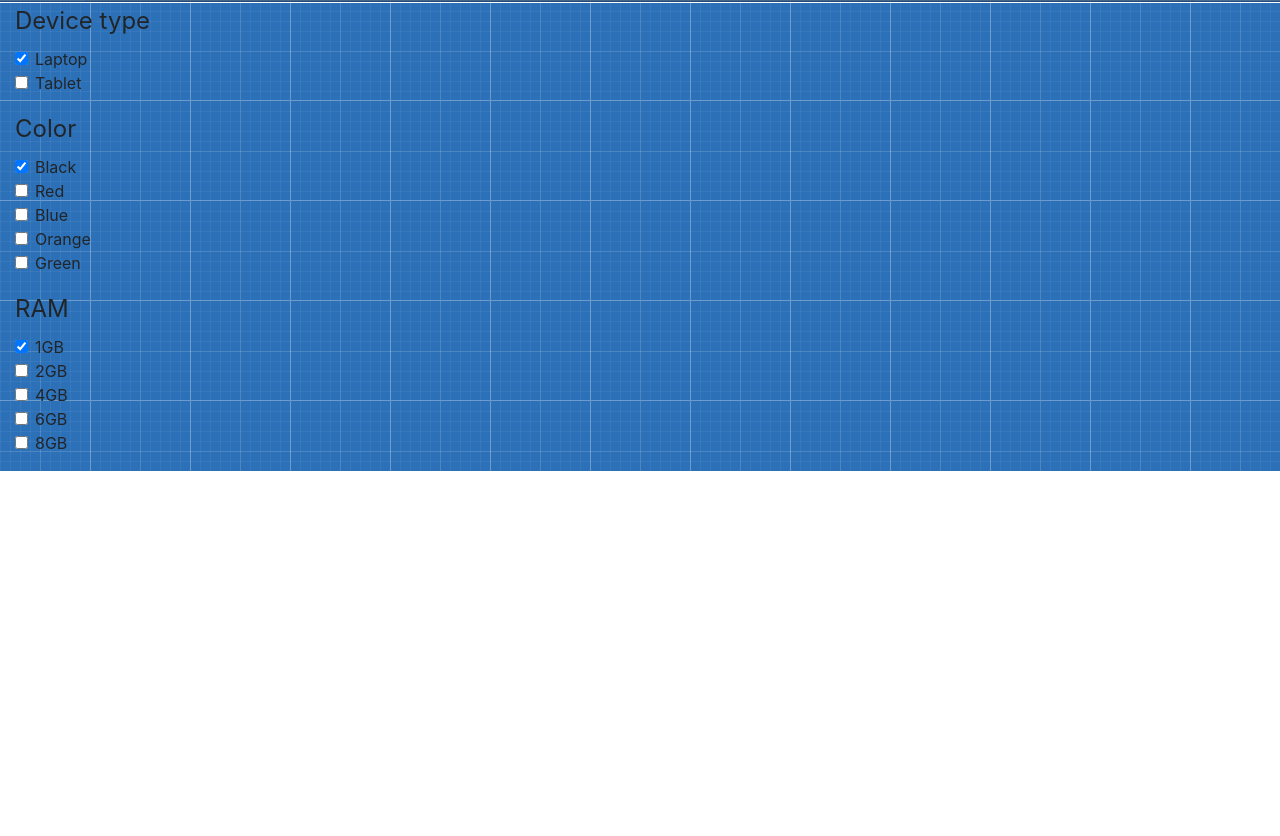
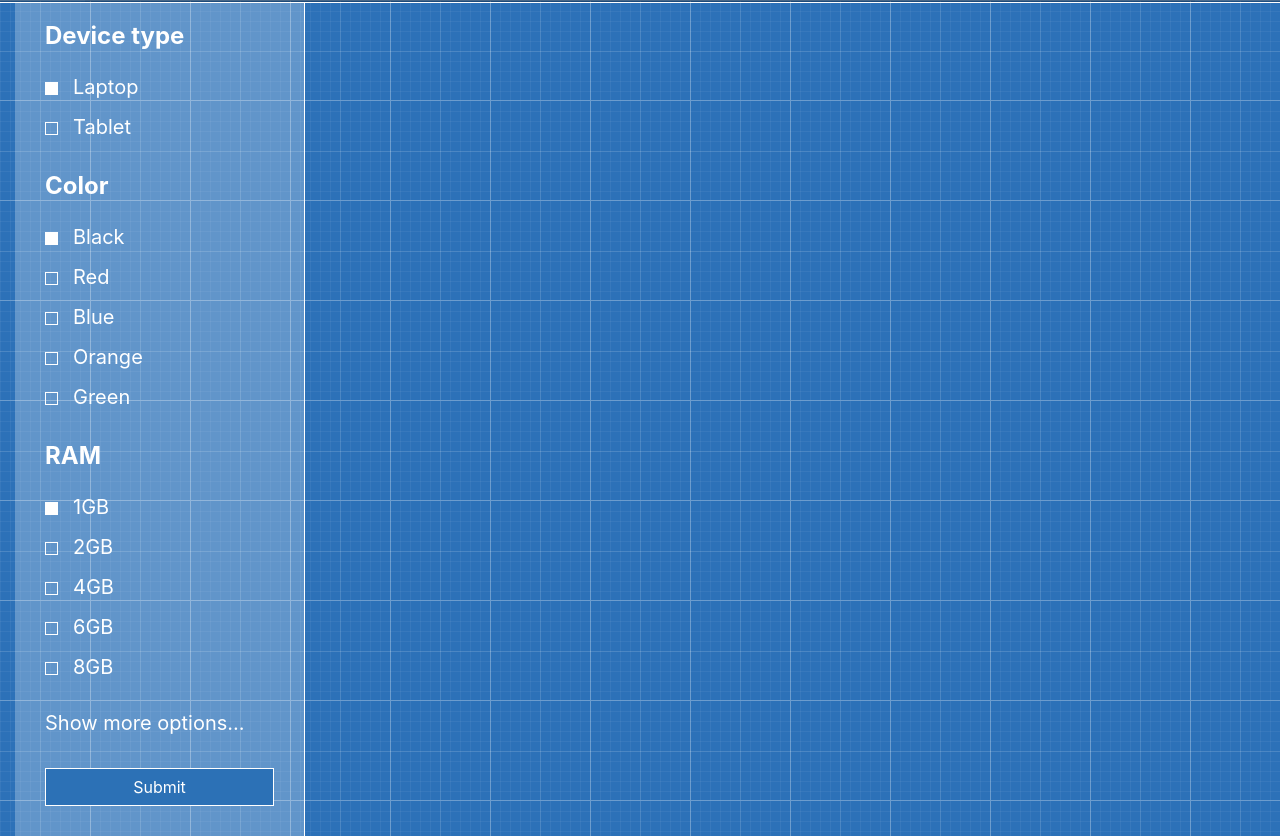
Before and after one commit to NastyaPo/Shop-Template_Bootstrap, a website: page index.html in a window 1280 px wide. Shown: the part 500-1336 px from the top of the page. Before the commit the page ends 971 px from the top, so only its background shows below. Drawn offline with Linux system fonts and the light colour scheme.

Commit message:
стиль aside

```diff
--- a/assets/css/style.css
+++ b/assets/css/style.css
@@ -113,6 +113,59 @@ body {
   background-position: 50% 0;
 }
 
+.sidebar-filter {
+  padding: 15px 30px 30px;
+  color: #ffffff;
+}
+
+.sidebar-filter legend {
+  font-weight: bold;
+}
+
+.sidebar-filter .form-check {
+  margin: 10px 0;
+}
+
+.sidebar-filter .form-check-label {
+  margin-left: 0.5rem;
+  font-size: 1.25rem;
+}
+
+.sidebar-filter .form-check-input {
+  width: 0;
+  height: 0;
+}
+
+.sidebar-filter .form-check-input:focus {
+  outline: none;
+}
+
+.sidebar-filter .form-check-input:checked::before {
+  background-color: #ffffff;
+}
+
+.sidebar-filter .form-check-input::before {
+  display: block;
+  width: 0.8rem;
+  height: 0.8rem;
+  margin-top: 0.35rem;
+  content: "";
+  border: 1px solid #ffffff;
+}
+
+.sidebar-filter__more {
+  display: block;
+  color: #ffffff;
+  font-size: 1.25rem;
+  margin-bottom: 30px;
+}
+
+.sidebar-filter__submit {
+  border: 1px solid #ffffff;
+  border-radius: 0;
+  background-color: #2c71b6;
+}
+
 @media (min-width: 992px) {
   .navbar-nav {
     width: calc(100% - 300px);
@@ -153,6 +206,10 @@ body {
   .page-header__navbar-search .form-control {
     width: 10rem !important;
   }
+  .sidebar-filter {
+    background-color: rgba(255, 255, 255, 0.25);
+    border-right: 1px solid #ffffff;
+  }
 }
 
 @media (max-width: 991px) {
@@ -170,4 +227,7 @@ body {
   .page-header__cart-btn {
     margin-top: -12px !important;
   }
+  .sidebar-filter {
+    border-top: 1px solid #ffffff;
+  }
 }
--- a/assets/scss/_aside.scss
+++ b/assets/scss/_aside.scss
@@ -0,0 +1,64 @@
+.sidebar-filter {
+    padding: 15px 30px 30px;
+    color: $color-light;
+
+    @media (min-width: 992px) {
+        background-color: rgba($color-light, 0.25);
+        border-right: 1px solid $color-light;
+    }
+
+    @media (max-width: 991px) {
+        border-top: 1px solid $color-light;
+    }
+
+    legend {
+        font-weight: bold;
+    }
+
+    .form-check {
+        margin: 10px 0;
+
+        &-label {
+            margin-left: 0.5rem;
+            font-size: 1.25rem;
+        }
+
+        &-input {
+            width: 0;
+            height: 0;
+
+            &:focus {
+                outline: none;
+            }
+
+            &:checked {
+                &::before {
+                    background-color: $color-light;
+                }
+            }
+
+            &::before {
+                display: block;
+                width: 0.8rem;
+                height: 0.8rem;
+                margin-top: 0.35rem;
+
+                content: "";
+                border: 1px solid $color-light;
+            }
+        }
+    }
+
+    &__more {
+        display: block;
+        color: $color-light;
+        font-size: 1.25rem;
+        margin-bottom: 30px;
+    }
+
+    &__submit {
+        border: 1px solid $color-light;
+        border-radius: 0;
+        background-color: $color-dark;
+    }
+}
--- a/index.html
+++ b/index.html
@@ -191,6 +191,9 @@
             </label>
           </div>
         </fieldset>
+
+        <a href="#" class="sidebar-filter__more">Show more options...</a>
+        <button type="submit" class="btn btn-primary btn-block sidebar-filter__submit">Submit</button>
       </form>
 
     </div>
```
